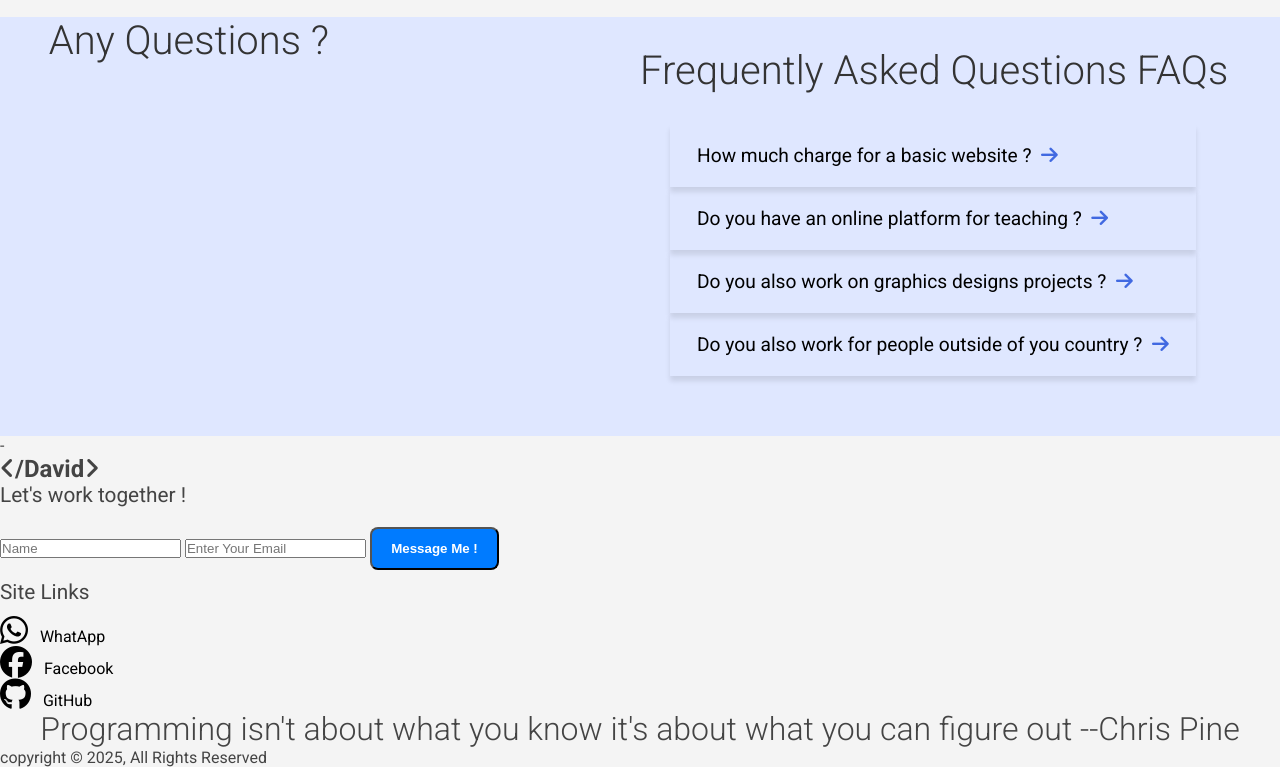
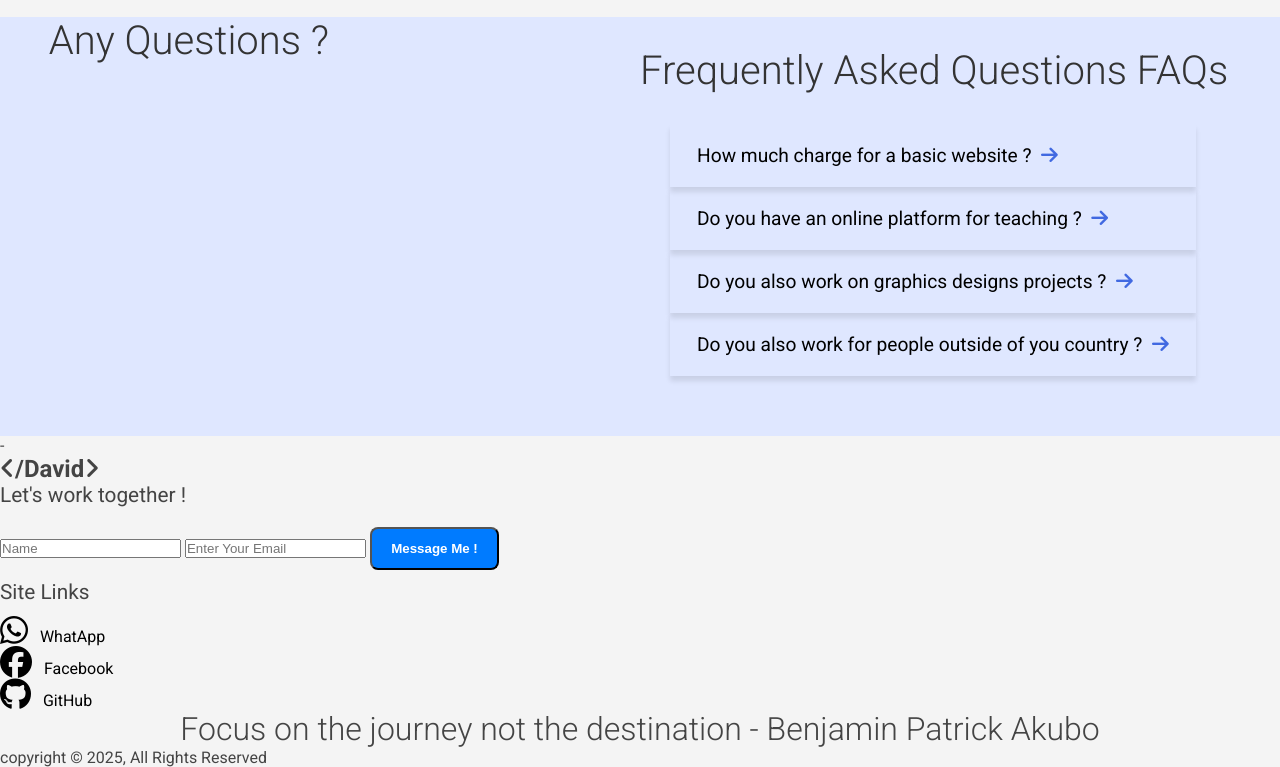
Before and after one commit to dbobmanuel/Portfilo, a plain HTML site: page index.html in a window 1280 px wide. Shown: the part 2547-3314 px from the top of the page. Drawn offline with Linux system fonts and the light colour scheme.

Commit message:
Update index.html

```diff
--- a/index.html
+++ b/index.html
@@ -310,7 +310,7 @@
             <div>
                 <p>
                 <div class="sub-head">
-                    Programming isn't about what you know it's about what you can figure out --Chris Pine
+                    Focus on the journey not the destination - Benjamin Patrick Akubo
 
                 </div>
                 </p>
```
